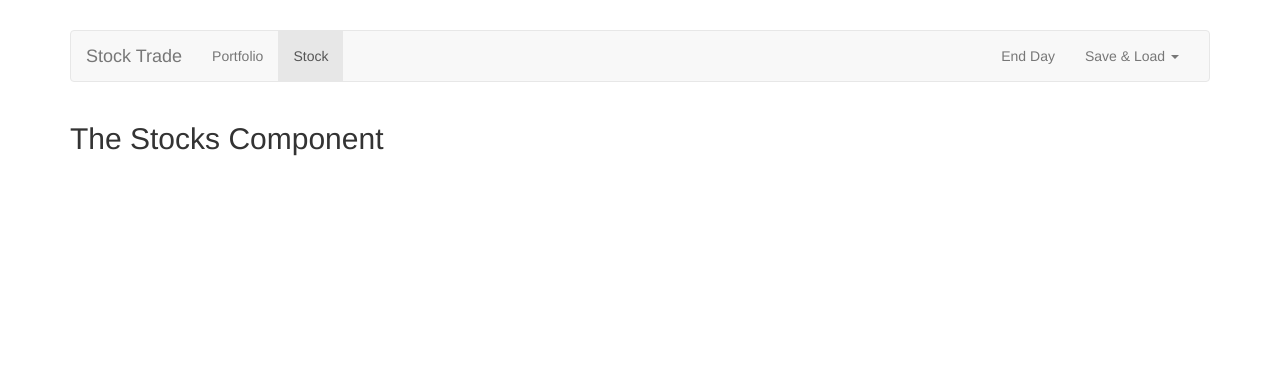
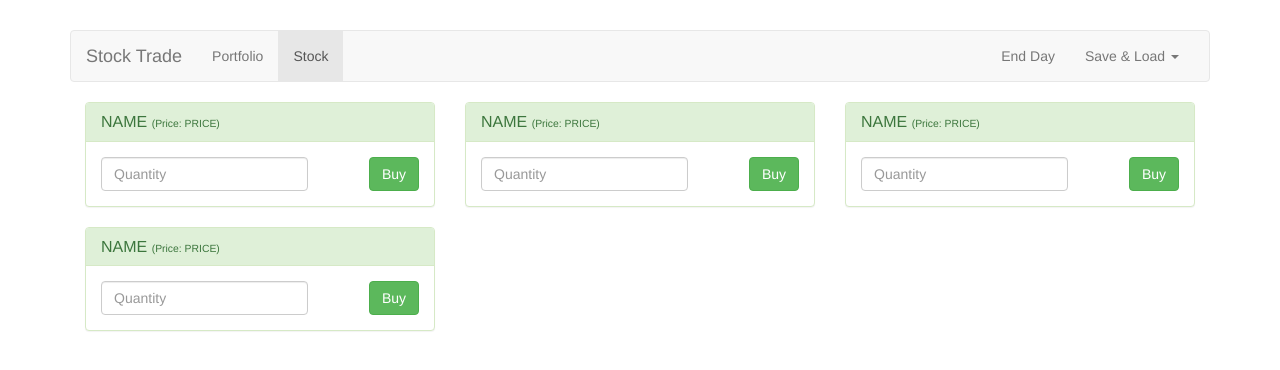
Before and after one commit to fernando1419/vuejs-stock-trade, a Vue app: page /stocks in a window 1280 px wide. Shown: the top 370 px of the page. Built offline with nearby package versions, Linux system fonts and the light colour scheme.

Commit message:
Working on Stock and StockList components

```diff
--- /dev/null
+++ b/src/components/stocks/Stock.vue
@@ -0,0 +1,20 @@
+<template>
+    <div class="col-sm-6 col-md-4">
+        <div class="panel panel-success">
+            <div class="panel-heading">
+                <h3 class="panel-title">
+                    NAME
+                    <small>(Price: PRICE)</small>
+                </h3>
+            </div>
+            <div class="panel-body">
+                <div class="pull-left">
+                    <input type="number" class="form-control" placeholder="Quantity">
+                </div>
+                <div class="pull-right">
+                    <button class="btn btn-success">Buy</button>
+                </div>
+            </div>
+        </div>
+    </div>
+</template>
--- /dev/null
+++ b/src/components/stocks/StockList.vue
@@ -0,0 +1,29 @@
+<template>
+    <div>
+        <app-stock v-for="(stock, index) in stocks" :key="index"></app-stock>
+    </div>
+</template>
+
+<script>
+import Stock from './Stock.vue'
+
+export default {
+    data: function() {
+        return {
+            stocks: [
+                {id: 1, name: 'Facebook', price: 500},
+                {id: 2, name: 'Google', price: 400},
+                {id: 3, name: 'Twitter', price: 300},
+                {id: 4, name: 'Whatsupp', price: 350}
+            ]
+        }
+    },
+    components: {
+        appStock: Stock
+    }
+}
+</script>
+
+<style>
+
+</style>
--- a/src/components/stocks/Stocks.vue
+++ /dev/null
@@ -1,3 +0,0 @@
-<template>
-    <h2>The Stocks Component</h2>
-</template>
```
Also changed, not shown: src/router/index.ts (+6 -6 lines).
